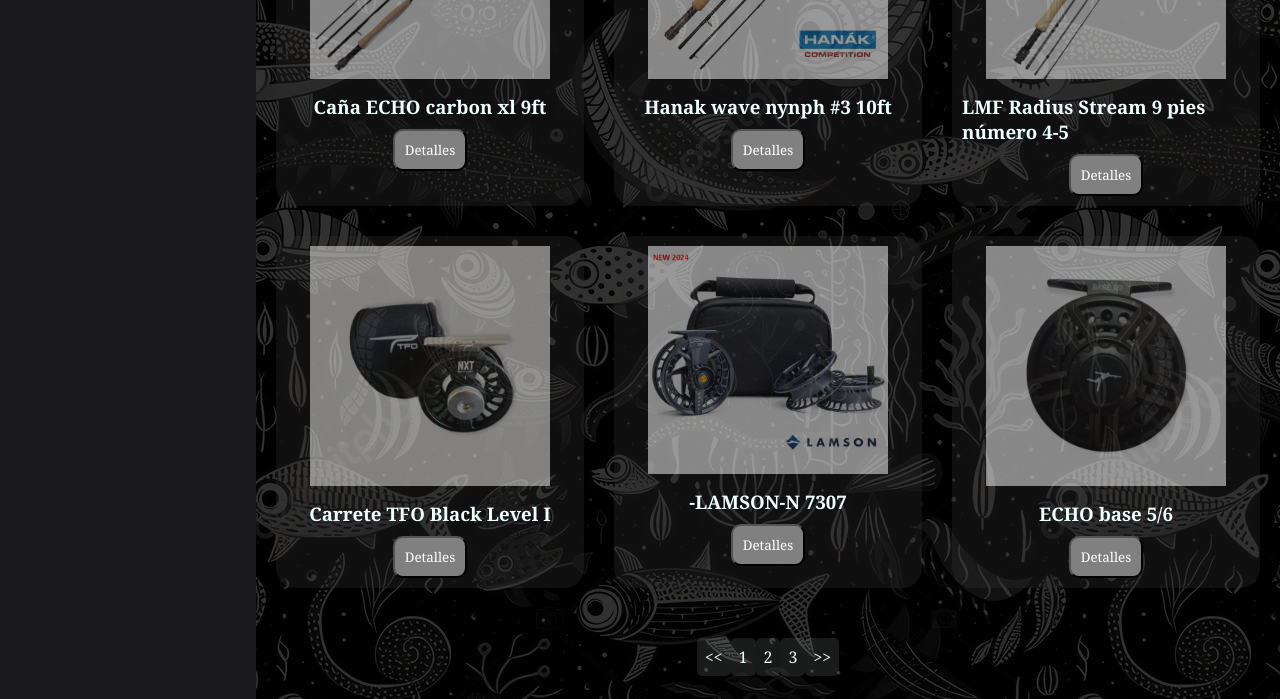
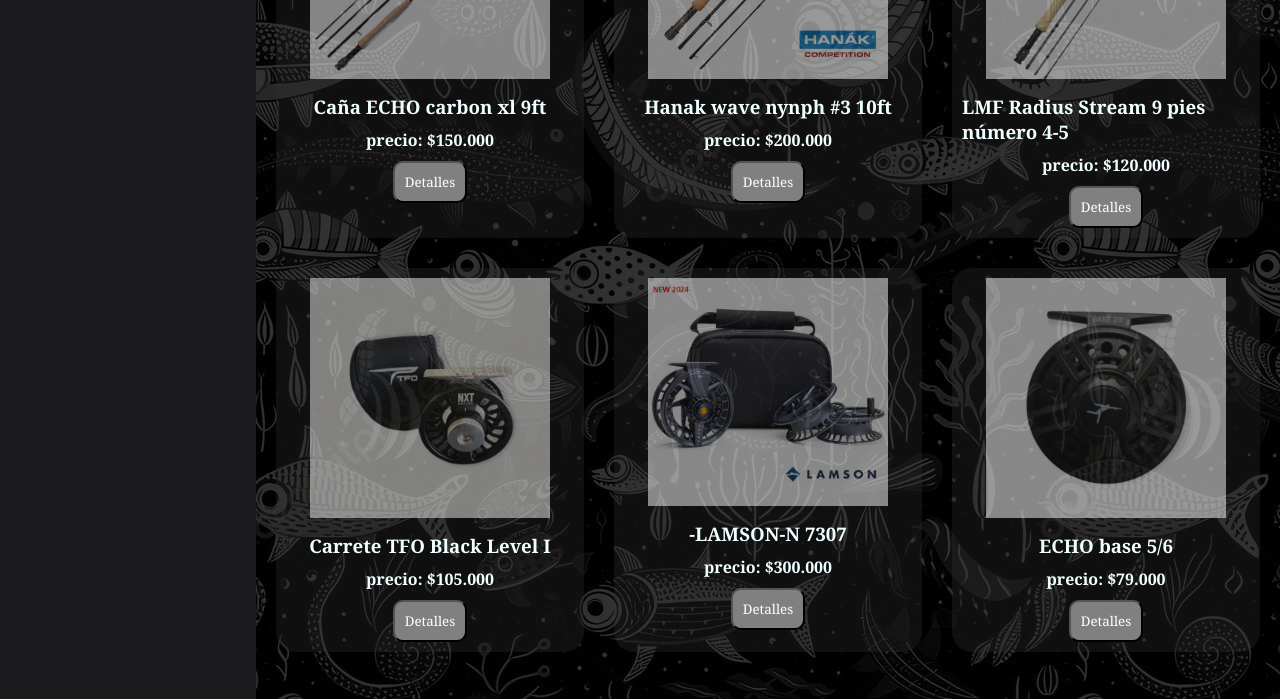
Before and after one commit to FelipeYevi/Prueba_modulo_CSS_Avanzado, a plain HTML site: page fly.html in a window 1280 px wide. Shown: the part 466-1165 px from the top of the page. Drawn offline with Linux system fonts and the light colour scheme.

Commit message:
actualizacion etiquetas con precios

```diff
--- a/fly.html
+++ b/fly.html
@@ -63,7 +63,7 @@
             <div>
               <img src="./assets/img/Caña ECHO Carbon XL 9ft 5wt.jpg" alt="" />
             </div>
-            <h3>Caña ECHO carbon xl 9ft</h3>
+            <h3>Caña ECHO carbon xl 9ft</h3><b><h4>precio: $150.000</h4></b>
             <button>Detalles</button>
           </div>
 
@@ -71,7 +71,7 @@
             <div>
               <img src="./assets/img/hanak wave nynph 3 10ft.jpg" alt="" />
             </div>
-            <h3>Hanak wave nynph #3 10ft</h3>
+            <h3>Hanak wave nynph #3 10ft</h3><b><h4>precio: $200.000</h4></b>
             <button>Detalles</button>
           </div>
 
@@ -79,7 +79,7 @@
             <div>
               <img src="./assets/img/cana-lmf-radius-stream-9-pies-numero-4-5.jpg" alt="" />
             </div>
-            <h3>LMF Radius Stream 9 pies número 4-5</h3>
+            <h3>LMF Radius Stream 9 pies número 4-5</h3><b><h4>precio: $120.000</h4></b>
             <button>Detalles</button>
           </div>
 
@@ -87,7 +87,7 @@
             <div>
               <img src="./assets/img/Carrete TFO Black Level I.jpg" alt="" />
             </div>
-            <h3>Carrete TFO Black Level I</h3>
+            <h3>Carrete TFO Black Level I</h3><b><h4>precio: $105.000</h4></b>
             <button>Detalles</button>
           </div>
 
@@ -95,7 +95,7 @@
             <div>
               <img src="./assets/img/7307-2-LAMSON-N.jpg" alt="" />
             </div>
-            <h3>-LAMSON-N 7307</h3>
+            <h3>-LAMSON-N 7307</h3><b><h4>precio: $300.000</h4></b>
             <button>Detalles</button>
           </div>
 
@@ -103,7 +103,7 @@
             <div>
               <img src="./assets/img/Carretes ECHO Base.jpg" alt="" />
             </div>
-            <h3>ECHO base 5/6</h3>
+            <h3>ECHO base 5/6</h3><b><h4>precio: $79.000</h4></b>
             <button>Detalles</button>
           </div>
 
```
Also changed, not shown: spinning.html (+6 -6 lines).
